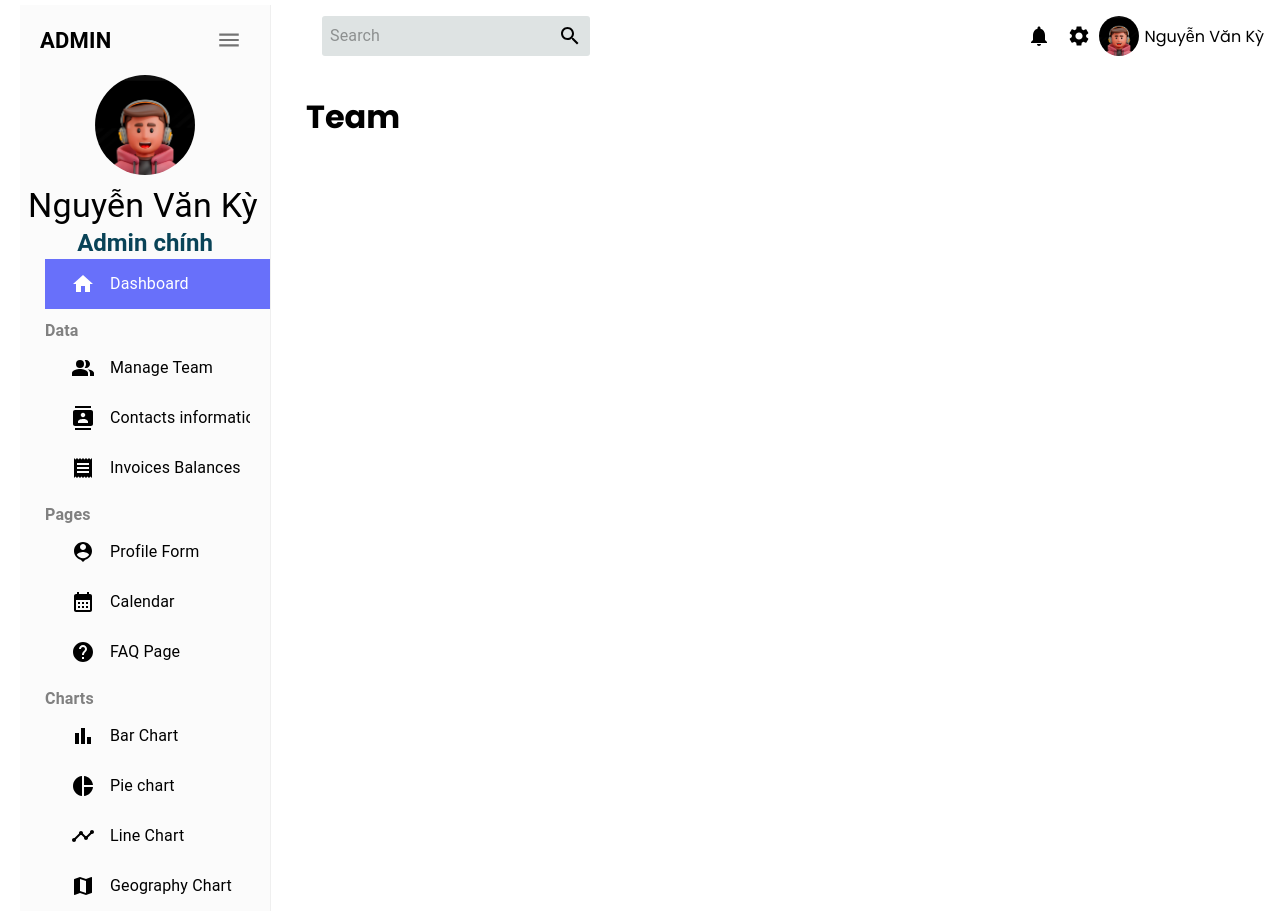
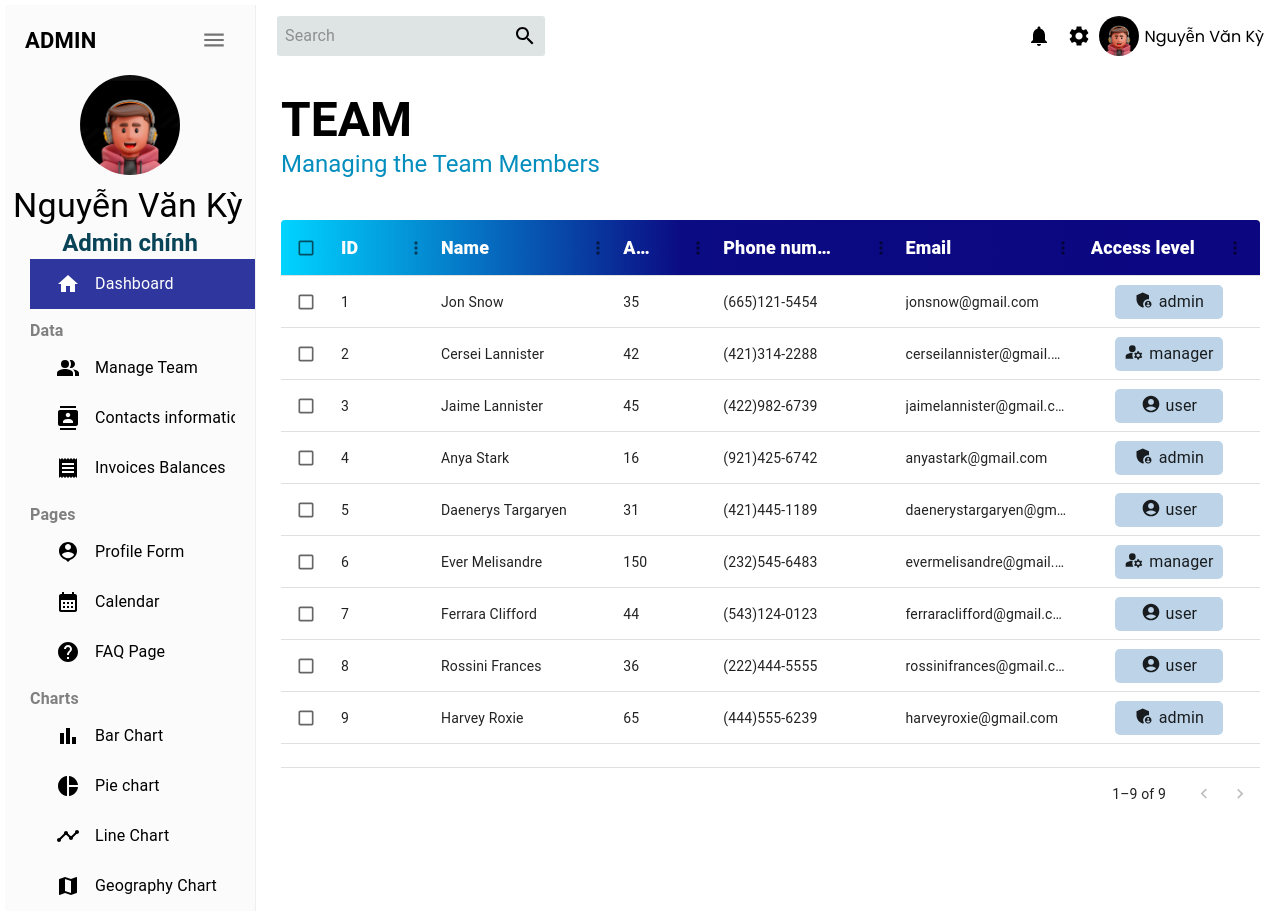
Before and after one commit to dsitweed/react-admin, a React (Vite) app: page /team in a window 1280 px wide. Built offline with nearby package versions, Linux system fonts and the light colour scheme.

Commit message:
FEAT: done data - section: Table with MUI dataGrid

```diff
--- a/package.json
+++ b/package.json
@@ -18,7 +18,7 @@
     "@fullcalendar/timegrid": "^6.1.4",
     "@mui/icons-material": "^5.11.11",
     "@mui/material": "^5.11.13",
-    "@mui/x-data-grid": "^6.0.2",
+    "@mui/x-data-grid": "^6.0.3",
     "@nivo/bar": "^0.80.0",
     "@nivo/core": "^0.80.0",
     "@nivo/geo": "^0.80.0",
--- /dev/null
+++ b/src/components/Header.jsx
@@ -0,0 +1,17 @@
+import { Box, Typography } from "@mui/material";
+import React from "react";
+
+const Header = ({title, subTitle}) => {
+    return(
+        <Box>
+            <Typography variant="h3" fontWeight="bold">
+                {title.toUpperCase()}
+            </Typography>
+            <Typography variant="h5" color="#048ebe">
+                {subTitle}
+            </Typography>
+        </Box>
+    );
+}
+
+export default Header;
--- a/src/data/mockData.js
+++ b/src/data/mockData.js
@@ -1,4 +1,10 @@
 import { tokens } from "../theme";
+
+export const roles =  {
+  0: "admin",
+  1: "manager",
+  2: "user"
+}
 
 export const mockDataTeam = [
   {
--- a/src/scenes/contacts/index.jsx
+++ b/src/scenes/contacts/index.jsx
@@ -1,9 +1,84 @@
+import { Box } from "@mui/material";
+import { DataGrid, GridToolbar } from "@mui/x-data-grid";
 import React from "react";
 
-const Team = () => {
-    return (
-        <h1>Team</h1>
-    );
-}
+import Header from "../../components/Header";
+import { mockDataContacts } from "../../data/mockData";
 
-export default Team;
+const Content = () => {
+  const rows = mockDataContacts;
+  const columns = [
+    { field: "id", headerName: "ID" },
+    { field: "name", headerName: "Name", flex: 1 },
+    { field: "email", headerName: "Email", flex: 1 },
+    { field: "age", headerName: "Age", type: "number" },
+    { field: "phone", headerName: "Phone number", flex: 1 },
+    { field: "address", headerName: "Address", flex: 1 },
+    { field: "city", headerName: "City" },
+    { field: "zipCode", headerName: "Zip code", type: "number", flex: 0.5 },
+    {
+      field: "registrarId",
+      headerName: "RegistrarId",
+      type: "number",
+      flex: 0.6,
+    },
+  ];
+
+  return (
+    <Box m="20px">
+      <Header
+        title="contact"
+        subTitle="List of Contacts for Future Reference"
+      />
+
+      <Box
+        height="75vh"
+        m="20px 0 0 0"
+        sx={{
+          "& .MuiDataGrid-root": {
+            border: "none",
+          },
+          "& .MuiDataGrid-columnHeaders": {
+            background:
+              "linear-gradient(90deg, rgba(0,212,255,1) 0%, rgba(11,11,131,1) 41%, rgba(12,6,129,1) 100%)",
+            color: "white",
+            fontSize: "18px",
+          },
+          "& .MuiSvgIcon-root": {
+            fontSize: "20px",
+          },
+          "& .MuiDataGrid-columnHeaderTitle": {
+            fontWeight: "800",
+          },
+          "& .MuiDataGrid-iconSeparator": {
+            display: "none",
+          },
+          //   Styles toolbar
+          "& .MuiDataGrid-toolbarContainer": {
+            marginBottom: "8px",
+            color: "black !important",
+          },
+          "& .MuiButton-text": {
+            color: "black",
+            fontWeight: 600,
+          },
+        }}
+      >
+        <DataGrid
+          checkboxSelection
+          rows={rows}
+          columns={columns}
+          slots={{ toolbar: GridToolbar }}
+          initialState={{
+            pagination: {
+              paginationModel: { pageSize: 10, page: 0 },
+            },
+          }}
+          pageSizeOptions={[10, 25, 50]}
+        />
+      </Box>
+    </Box>
+  );
+};
+
+export default Content;
--- a/src/scenes/dashboard/index.jsx
+++ b/src/scenes/dashboard/index.jsx
@@ -1,11 +1,21 @@
-import { Box } from "@mui/material";
+import { Box, Button } from "@mui/material";
+import Header from "../../components/Header";
+
+import DownloadOutlinedIcon from "@mui/icons-material/DownloadOutlined";
 
 const Dashboard = () => {
-    return (
-        <Box>
-            DashBoard
-        </Box>
-    );
-}
+  return (
+    <Box m={2} display="flex" justifyContent="space-between" alignItems="flex-end">
+      {/* HEADER */}
+      <Header title="Dash board" subTitle="Welcome to your dashboard" />
+      <Box>
+        <Button>
+          <DownloadOutlinedIcon sx={{ mr: "10px" }} />
+          Download Reports
+        </Button>
+      </Box>
+    </Box>
+  );
+};
 
 export default Dashboard;
--- a/src/scenes/form/index.jsx
+++ b/src/scenes/form/index.jsx
@@ -1,4 +1,9 @@
 import React from "react";
+import {} from "@mui/material";
+import { } from "formik";
+import * as Yup from "yup";
+import useMediaQuery from "@mui/material"; // very useful
+import Header from "../../components/Header";
 
 const Team = () => {
     return (
--- a/src/scenes/global/Sidebar.jsx
+++ b/src/scenes/global/Sidebar.jsx
@@ -55,13 +55,13 @@ const Sidebar = () => {
 
   return (
     <Box
-      padding="5px 35px 5px 20px"
+      padding="5px"
       sx={{
         "& .ps-menu-button:hover": {
           color: "#868dfb !important",
         },
         "& .ps-menu-button.ps-active": {
-          backgroundColor: "#6870fa !important",
+          backgroundColor: "#2f369d !important",
           color: "#FFFF !important",
         },
       }}
--- a/src/scenes/invoices/index.jsx
+++ b/src/scenes/invoices/index.jsx
@@ -1,9 +1,80 @@
+import { Box } from "@mui/material";
+import { DataGrid, GridToolbar } from "@mui/x-data-grid";
 import React from "react";
+import Header from "../../components/Header";
+import { mockDataInvoices } from "../../data/mockData";
 
-const Team = () => {
-    return (
-        <h1>Team</h1>
-    );
-}
+const Invoices = () => {
+  const rows = mockDataInvoices;
+  const columns = [
+    { field: "id", headerName: "ID" },
+    { field: "name", headerName: "Name", flex: 1 },
+    { field: "email", headerName: "Email", flex: 1 },
+    {
+      field: "cost",
+      headerName: "Cost",
+      flex: 1,
+      renderCell: ({ row }) => (`$${row.cost}`)
+    },
+    { field: "phone", headerName: "Phone number", flex: 1 },
+    { field: "date", headerName: "Date", flex: 1 },
+  ];
 
-export default Team;
+  return (
+    <Box m="20px">
+      <Header
+        title="contact"
+        subTitle="List of Contacts for Future Reference"
+      />
+
+      <Box
+        height="75vh"
+        m="20px 0 0 0"
+        sx={{
+          "& .MuiDataGrid-root": {
+            border: "none",
+          },
+          "& .MuiDataGrid-columnHeaders": {
+            background:
+              "linear-gradient(90deg, rgba(0,212,255,1) 0%, rgba(11,11,131,1) 41%, rgba(12,6,129,1) 100%)",
+            color: "white",
+            fontSize: "18px",
+          },
+          "& .MuiSvgIcon-root": {
+            fontSize: "20px",
+          },
+          "& .MuiDataGrid-columnHeaderTitle": {
+            fontWeight: "800",
+          },
+          "& .MuiDataGrid-iconSeparator": {
+            display: "none",
+          },
+          //   Styles toolbar
+          "& .MuiDataGrid-toolbarContainer": {
+            marginBottom: "8px",
+            color: "black !important",
+          },
+          "& .MuiButton-text": {
+            color: "black",
+            fontWeight: 600,
+          },
+        }}
+      >
+        <DataGrid
+          checkboxSelection
+          rows={rows}
+          columns={columns}
+          slots={{ toolbar: GridToolbar }}
+          initialState={{
+            pagination: {
+              paginationModel: { pageSize: 10, page: 0 },
+            },
+          }}
+          pageSizeOptions={[10, 25, 50]}
+        />
+      </Box>
+    </Box>
+  );
+};
+
+export default Invoices;
--- a/src/scenes/team/index.jsx
+++ b/src/scenes/team/index.jsx
@@ -1,9 +1,114 @@
 import React from "react";
+import { Box, Typography } from "@mui/material";
+import { DataGrid } from "@mui/x-data-grid";
+import Header from "../../components/Header";
+import AdminPanelSettingsIcon from "@mui/icons-material/AdminPanelSettings";
+import ManageAccountsIcon from "@mui/icons-material/ManageAccounts";
+import AccountCircleIcon from "@mui/icons-material/AccountCircle";
+
+import { mockDataTeam, roles } from "../../data/mockData";
 
 const Team = () => {
-    return (
-        <h1>Team</h1>
-    );
-}
+  const rows = mockDataTeam;
+  console.log(rows);
+  const columns = [
+    { field: "id", headerName: "ID" },
+    {
+      field: "name",
+      headerName: "Name",
+      flex: 1,
+      cellClassName: "name-column--cell",
+    },
+    {
+      field: "age",
+      headerName: "Age",
+      type: "number",
+      headerAlign: "left",
+      align: "left",
+    },
+    {
+      field: "phone",
+      headerName: "Phone number",
+      flex: 1,
+    },
+    {
+      field: "email",
+      headerName: "Email",
+      flex: 1,
+    },
+    {
+      field: "access",
+      headerName: "Access level",
+      flex: 1,
+      headerAlign: "center",
+      renderCell: ({ row: { access } }) => {
+        return (
+          <Box
+            width="60%"
+            m="0 auto"
+            p="5px"
+            display="flex"
+            justifyContent="center"
+            borderRadius="5px"
+            backgroundColor="#bdd4e8"
+          >
+            {(access === "admin" || access === roles[0]) && (
+              <AdminPanelSettingsIcon />
+            )}
+            {(access === "manager" || access === roles[1]) && (
+              <ManageAccountsIcon />
+            )}
+            {(access === "user" || access === roles[2]) && (
+              <AccountCircleIcon />
+            )}
+            <Typography sx={{ ml: "5px" }}>{access}</Typography>
+          </Box>
+        );
+      },
+    },
+  ];
+
+  return (
+    <Box m="20px">
+      <Header title="Team" subTitle="Managing the Team Members" />
+
+      <Box
+        m="40px 0 0 0"
+        height="75vh"
+        sx={{
+          "& .MuiDataGrid-root": {
+            border: "none",
+          },
+          "& .MuiDataGrid-columnHeaders": {
+            background:
+              "linear-gradient(90deg, rgba(0,212,255,1) 0%, rgba(11,11,131,1) 41%, rgba(12,6,129,1) 100%)",
+            color: "white",
+            fontSize: "18px",
+          },
+          "& .MuiSvgIcon-root": {
+            fontSize: "20px",
+          },
+          "& .MuiDataGrid-columnHeaderTitle": {
+            fontWeight: "800",
+          },
+          "& .MuiDataGrid-iconSeparator": {
+            display: "none",
+          },
+        }}
+      >
+        <DataGrid
+          checkboxSelection
+          rows={rows}
+          columns={columns}
+          initialState={{
+            pagination: {
+              paginationModel: { pageSize: 10, page: 0 },
+            },
+          }}
+        />
+      </Box>
+    </Box>
+  );
+};
 
 export default Team;
```
Also changed, not shown: 1 other file (tests, documents, lock files or other folders).
